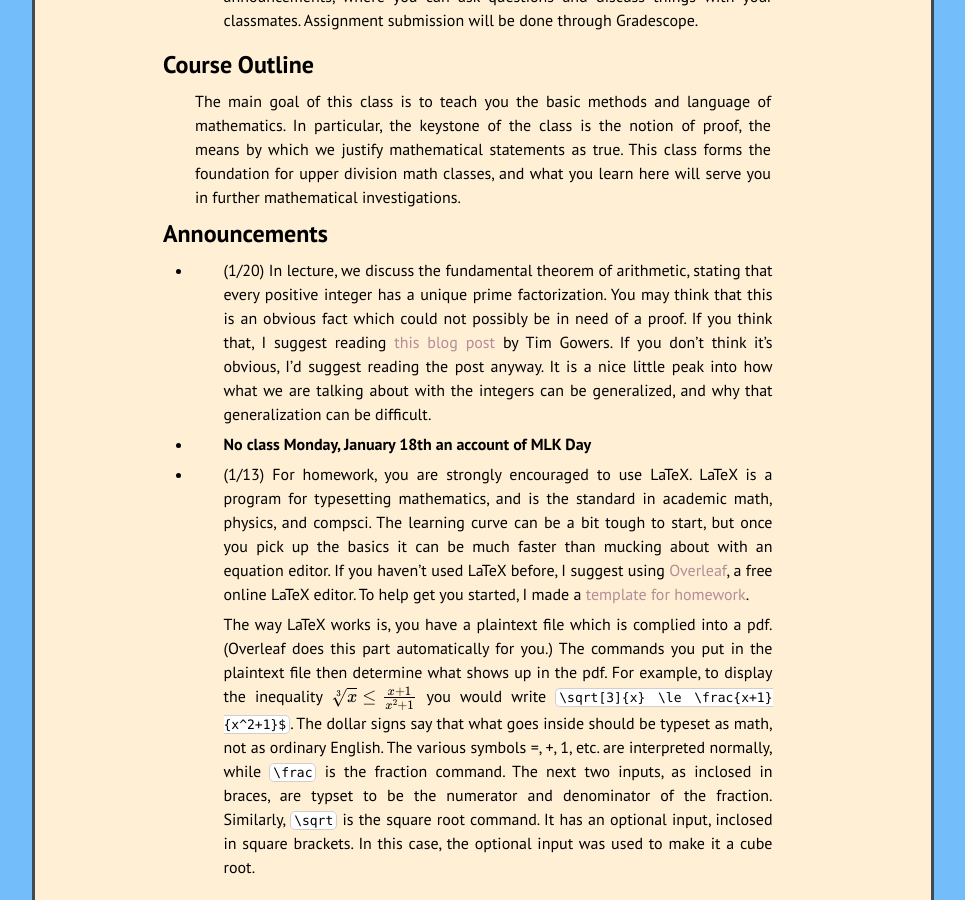
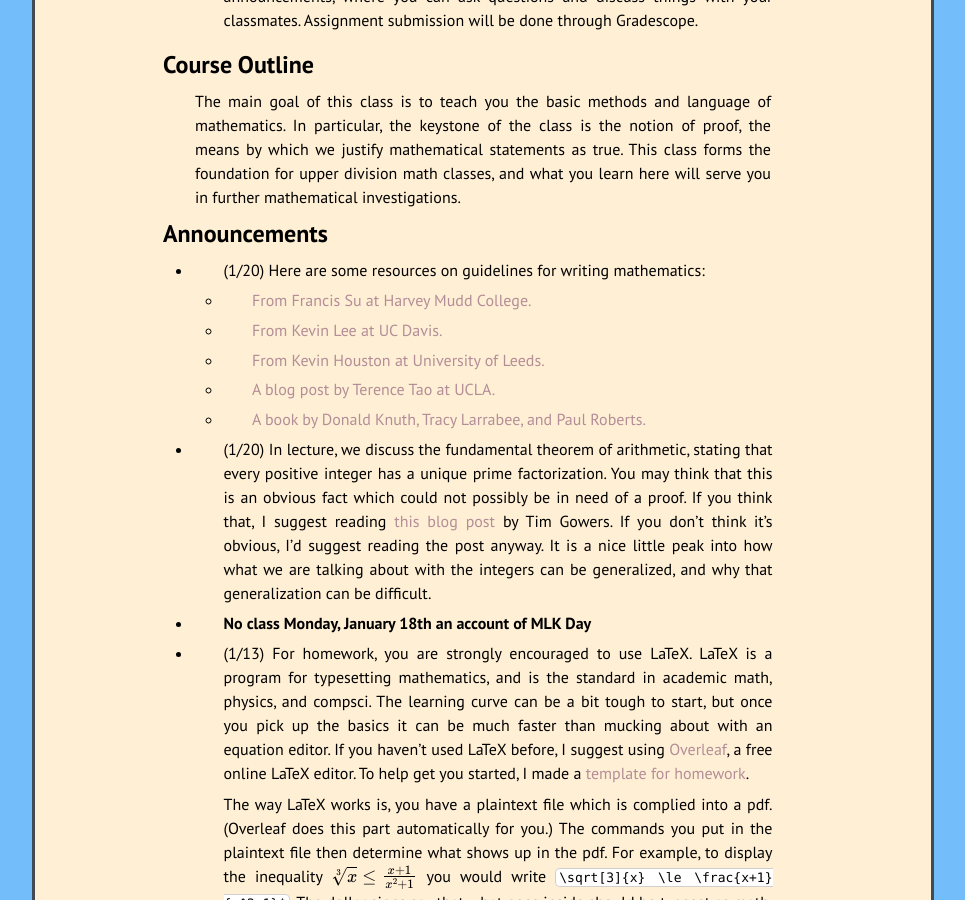
Before and after one commit to kamerynjw/kamerynjw.github.io, a Jekyll site: the page built from teaching/2021/math321.md, in a window 1280 px wide and 900 px high, scrolled down 395 px. Shown: the whole window, without its empty margins (157-1122 px from the left). Built offline with Jekyll 4.4.1, drawn with Linux system fonts in a browser that asks for light colours; nearby versions of some CDN libraries; formulas are drawn with MathJax 3.

Commit message:
resources for writing maths

```diff
--- a/teaching/2021/math321.md
+++ b/teaching/2021/math321.md
@@ -21,6 +21,19 @@ The main goal of this class is to teach you the basic methods and language of ma
 
 Announcements
 -------------
+
+
+* (1/20) Here are some resources on guidelines for writing mathematics:
+
+    * [From Francis Su at Harvey Mudd College.](https://math.hmc.edu/su/writing-math-well/)
+
+    * [From Kevin Lee at UC Davis.](https://web.cs.ucdavis.edu/~amenta/w10/writingman.pdf)
+
+    * [From Kevin Houston at University of Leeds.](https://www1.maths.leeds.ac.uk/~khouston/pdf/htwm.pdf)
+
+    * [A blog post by Terence Tao at UCLA.](https://terrytao.wordpress.com/advice-on-writing-papers/)
+
+    * [A book by Donald Knuth, Tracy Larrabee, and Paul Roberts.](https://jmlr.csail.mit.edu/reviewing-papers/knuth_mathematical_writing.pdf)
 
 * (1/20) In lecture, we discuss the fundamental theorem of arithmetic, stating that every positive integer has a unique prime factorization. You may think that this is an obvious fact which could not possibly be in need of a proof. If you think that, I suggest reading [this blog post](https://gowers.wordpress.com/2011/11/13/why-isnt-the-fundamental-theorem-of-arithmetic-obvious/) by Tim Gowers. If you don't think it's obvious, I'd suggest reading the post anyway. It is a nice little peak into how what we are talking about with the integers can be generalized, and why that generalization can be difficult.
 
```
